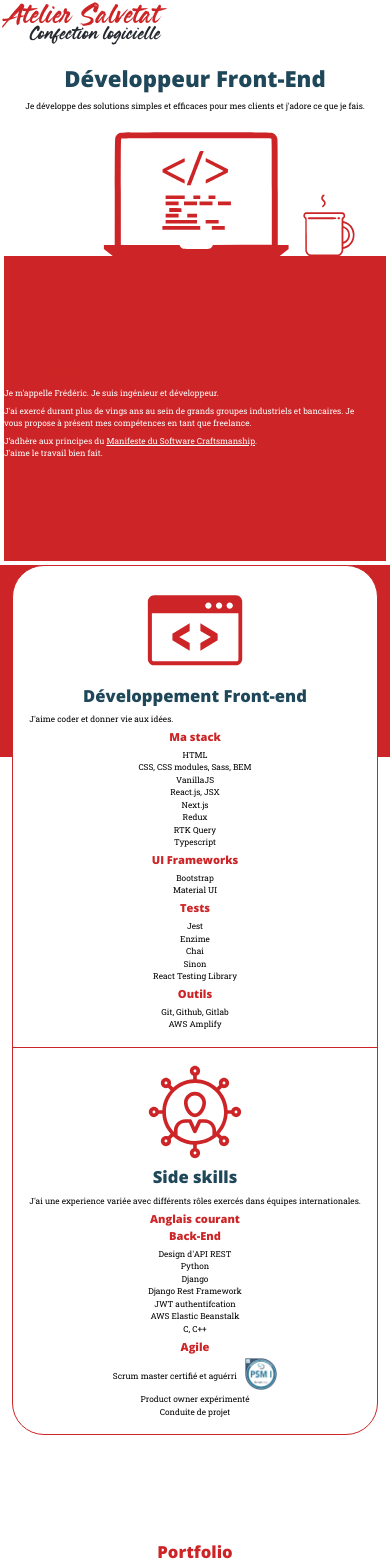
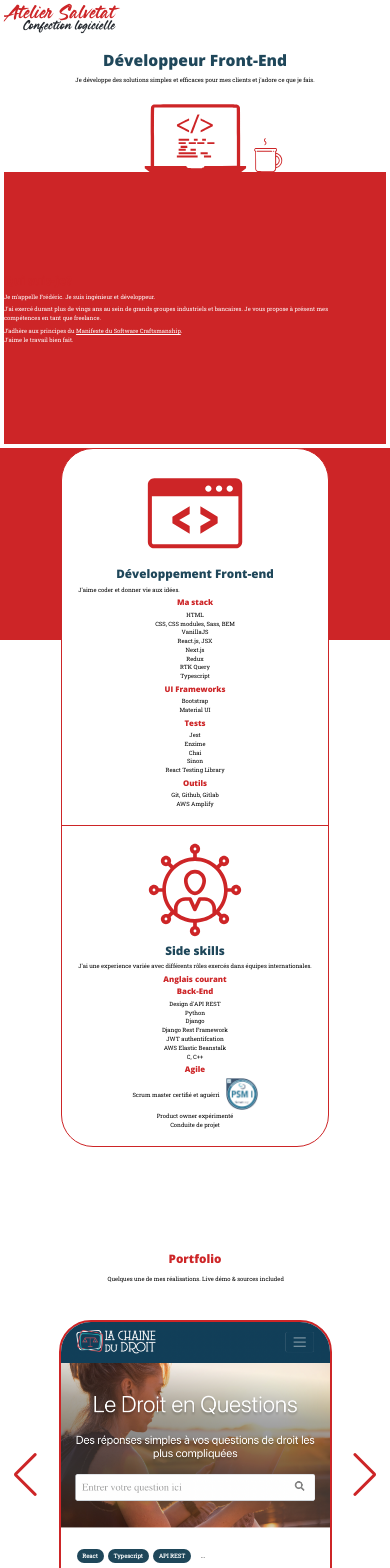
Before and after one commit to Fred-AtelierSalvetat/ateliersalvetat.com, a Next.js app: page / in a window 390 px wide. Shown: the top 1568 px of the page. Built offline with nearby package versions, Linux system fonts and the light colour scheme.

Commit message:
Portfolio responsive ctrl

```diff
--- a/components/Homepage/hero.module.scss
+++ b/components/Homepage/hero.module.scss
@@ -27,10 +27,7 @@
     margin-top: 5vw;
     vertical-align: bottom;
     svg.coding {
-      width: 20rem;
-      @media (min-width: 768px) {
-        width: 30rem;
-      }
+      width: min(45vw, 35rem);
       vertical-align: bottom;
       fill: $primary;
     }
--- a/components/Portfolio/Portfolio.jsx
+++ b/components/Portfolio/Portfolio.jsx
@@ -124,9 +124,13 @@ const Portfolio = () => {
               </div>
             ))}
           </div>
-          <div className="swiper-pagination"></div>
+          <div
+            className={classNames("swiper-pagination", styles.pagination)}
+          ></div>
         </div>
-        <div className={`swiper-button-next ${styles.nav__next}`}></div>
+        <div
+          className={classNames("swiper-button-next", styles.nav__next)}
+        ></div>
       </div>
     </section>
   );
--- a/components/Portfolio/portfolio.module.scss
+++ b/components/Portfolio/portfolio.module.scss
@@ -1,4 +1,5 @@
-@import "../../sass/params";
+@use "../../sass/params" as *;
+@use "../../sass/mixins" as *;
 
 .portfolio {
   margin-top: $pageVerticalPadding;
@@ -31,7 +32,7 @@
     .nav__prev {
       --swiper-navigation-color: #{$primary};
       position: relative;
-      @media (min-width: 40rem) {
+      @include medium() {
         display: none;
       }
     }
@@ -55,6 +56,12 @@
         background-color: $primary;
         opacity: 1;
       }
+      .pagination {
+        display: none;
+        @include medium() {
+          display: block;
+        }
+      }
     }
   }
 }
--- a/sass/_params.scss
+++ b/sass/_params.scss
@@ -7,7 +7,7 @@ $elementSpacing: 1.5rem;
 $pageVerticalPadding: 6rem;
 $pageHorizontalPadding: 1rem;
 
-$breakpoint_M_minWidth: 768px;
+$breakpoint_M_minWidth: 640px;
 $breakpoint_L_minWidth: 1280px;
 
 $borderRadius: 2rem;
--- /dev/null
+++ b/sass/_paramsExport.scss
@@ -0,0 +1,5 @@
+@use "params" as *;
+//TODO still usefull?
+:export {
+  breakpoint_m_minwidth: $breakpoint_M_minWidth;
+}
--- a/sass/_typo.scss
+++ b/sass/_typo.scss
@@ -30,7 +30,7 @@ $typoSize: (
   #{$selector} {
     @extend #{$font};
     --tt-key: #{$keyframe};
-    --tt-ease: cubic-bezier(0.13, 0.55, 0.76, 0.35);
+    //--tt-ease: linear;
     line-height: $lineheight;
     // Fallback
     font-size: calc(#{$size} * 0.75);
```
